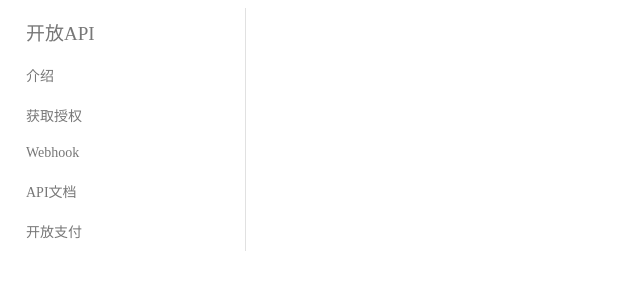
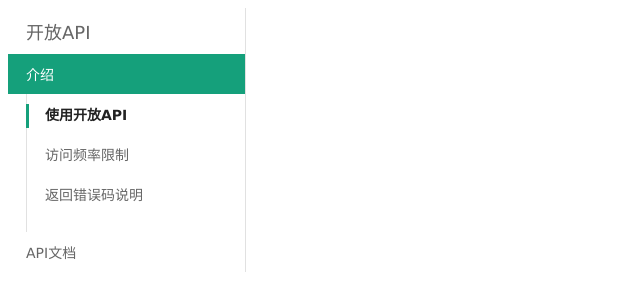
Before and after one commit to Grifree/Grifreegit, a plain HTML site: page navbar/navbar.html in a window 1280 px wide. Shown: the whole page, without its empty margins (0-640 px from the left). Drawn offline with nearby package versions, Linux system fonts and the light colour scheme; a web font is replaced by a local one.

Commit message:
html结构重铸

```diff
--- a/navbar/navbar.css
+++ b/navbar/navbar.css
@@ -1,99 +1,90 @@
 @font-face {
-	font-family: 'iconfont';
-    src: url('iconfont/ui-navbar-iconfont-xia.eot'); /* IE9*/
-    src: url('iconfont/ui-navbar-iconfont-xia.eot?#iefix') format('embedded-opentype'), /* IE6-IE8 */
-    url('iconfont/ui-navbar-iconfont-xia.woff') format('woff'), /* chrome、firefox */
-    url('iconfont/ui-navbar-iconfont-xia.ttf') format('truetype'), /* chrome、firefox、opera、Safari, Android, iOS 4.2+*/
-    url('iconfont/ui-navbar-iconfont-xia.svg#iconfont') format('svg'); /* iOS 4.1- */
+	font-family: 'ui-sidebar-iconfont-down';
+    src: url('iconfont/ui-sidebar-iconfont-down.eot'); /* IE9*/
+    src: url('iconfont/ui-sidebar-iconfont-down.eot?#iefix') format('embedded-opentype'), /* IE6-IE8 */
+    url('iconfont/ui-sidebar-iconfont-down.woff') format('woff'), /* chrome、firefox */
+    url('iconfont/ui-sidebar-iconfont-down.ttf') format('truetype'), /* chrome、firefox、opera、Safari, Android, iOS 4.2+*/
+    url('iconfont/ui-sidebar-iconfont-down.svg#iconfont') format('svg'); /* iOS 4.1- */
 }
-.ui-navbar-iconfont-xia{
-    font-family:"iconfont" !important;
+
+.ui-siderbar-item-title-onselected:after{
+    content:"\e60d";
+     font-family:"ui-sidebar-iconfont-down" !important;
     font-size:16px;
     font-style:normal;
     -webkit-font-smoothing: antialiased;
     -webkit-text-stroke-width: 0.2px;
     -moz-osx-font-smoothing: grayscale;
+    display: inline-block;
     position: absolute;
     right: 18px;
     top: 10px;
     color: #fff;
 }
 
-/*0,0,1,0*/
-.ui-navbar{
+.ui-sidebar-item-list-text-onselected:after{
+    content: " ";
+    position: absolute;
+    left: 18px;
+    width: 3px;
+    vertical-align: middle;
+    height: 24px;
+    display: inline-block;
+    background-color: #15A07B;
+    margin: 0;
+    border: 0;
+    padding: 0;
+}
+.ui-sidebar{
+    font-family: 'Microsoft Yahei',verdana,sans-serif;
     text-align: left;
-}
-.ui-navbar-main{
-	border-right:1px solid #e1e1e1;
+    border-right: 1px solid #e1e1e1;
     width:237px;
     background-color: #fff;
-	padding: 0px;
-	margin:0px;
     border-spacing: 0px;
     border-collapse: collapse;
+    color: #666;
 }
-.ui-navbar-title{
-	color: #777;
-    font: 19px 微软雅黑;
-    padding: 10px 0;
-	margin-left: 18px;
+
+.ui-sidebar-title{
+    font-size: 18px;
+    padding: 10px 0 10px 18px;
 }
-.ui-navbar-main {
-	cursor: pointer;
-	font:14px 微软雅黑;
-	color: #777;
-	font-size: 10pt;
+.ui-sidebar-item {
+    font-size: 14px;
+    position: relative;
+    cursor:pointer;
 }
-.ui-navbar-item-list {
+.ui-siderbar-item-title{
+    padding: 10px 0 10px 18px;
+}
+.ui-siderbar-item-list{
+    list-style-type: none;
     border-left: 1px solid #e1e1e1;
-    margin-left: 18px;
-    padding-bottom: 18px;
+    padding:0px 0px 18px 0px;
+    margin: 0px 0px 0px 18px;
     display: none;
 }
-.ui-navbar-item-title{
-    padding: 10px 0 10px 18px;
-    position: relative;
+.ui-sidebar-item-list-text{
+    padding: 10px 0px 10px 18px;
 }
-
-/*0,0,1,1*/
-.ui-navbar-item-list li{
-	color: #777;
-	font:14px 微软雅黑;
-    padding: 10px 0 10px 18px;
-    list-style-type: none;
+.ui-sidebar-item-list-text:hover{
+    background-color: #f3f3f3;
 }
-.ui-navbar-item-title span{
-	color: #777;
-	font: 14px 微软雅黑;
-	display: block;
-}
-
-/*0,0,1,0*/
-.ui-navbar-item-title:hover{
+.ui-siderbar-item-title:hover{
     background-color: #f3f3f3;
 }
 
-/*0,0,1,1*/
-.ui-navbar-item-list li:hover{
-	background-color: #f3f3f3;
+.ui-siderbar-item-title-onselected{
+    background-color: #15A07B;
+    color: #fff;
+}.ui-siderbar-item-title-onselected:hover{
+    background-color: #15A07B;
 }
-
-/*0,0,2,0*/
-.ui-navbar-item-list .onSelected{
-	color: #000;
+.ui-sidebar-item-list-text-onselected{
+    color: #222;
     font-weight: 900;
-	border-left: 2px solid #16ad16;
-	padding-left: 16px;
 }
-/*0,0,3,0*/
-.ui-navbar-item.onSelected .ui-navbar-item-title{
-	background: #16ad16;
+.ui-siderbar-item-list-onselected{
+    display: block;
 }
-/*0,0,3,0*/
-.ui-navbar-item.onSelected .ui-navbar-item-list{
-	display:block;
-}
-/*0,0,3,1*/
-.ui-navbar-item.onSelected .ui-navbar-item-title span{
-	color:#fff;
-}
--- a/navbar/navbar.html
+++ b/navbar/navbar.html
@@ -6,96 +6,27 @@
 	<link rel="stylesheet" type="text/css" href="./navbar.css">
 </head>
 <body>
-	<div class="ui-navbar" >
-		<div class="ui-navbar-main">
-			<div class="ui-navbar-title">
-				<span>开放API</span>
-			</div>
-				<div class=ui-navbar-item )>
-					<div class="ui-navbar-item-title">
-						<span >介绍</span>
-						<i class="ui-navbar-iconfont-xia">&#xe60d;</i>
-					</div>
-					<div  id=a0 class="ui-navbar-item-list" >
-						<li class="ui-navbar-item-list-li onSelected">使用开放API</li>
-						<li class="ui-navbar-item-list-li">访问频率限制</li>
-						<li class="ui-navbar-item-list-li">返回错误码说明</li>
-					</div>
-				</div>
-				<div class=ui-navbar-item >
-					<div class="ui-navbar-item-title">
-						<span >获取授权</span>
-						<i class="ui-navbar-iconfont-xia">&#xe60d;</i>
-					</div>
-					<div  id=a1 class="ui-navbar-item-list">
-						<li class="ui-navbar-item-list-li onSelected">开放应用授权</li>
-						<li class="ui-navbar-item-list-li">私有应用授权</li>
-					</div>
-				</div>
-				<div class=ui-navbar-item>
-					<div class="ui-navbar-item-title">
-						<span >Webhook</span>
-						<i class="ui-navbar-iconfont-xia">&#xe60d;</i>
-					</div>
-					<div id=a2 class="ui-navbar-item-list">
-						<li class="ui-navbar-item-list-li onSelected">Webhook介绍</li>
-					</div>
-				</div>
-				<div class=ui-navbar-item >
-					<div class="ui-navbar-item-title">
-						<span >API文档</span>
-						<i class="ui-navbar-iconfont-xia">&#xe60d;</i>
-					</div>
-					<div id=a3 class="ui-navbar-item-list">
-						<li class="ui-navbar-item-list-li onSelected">Shop</li>
-						<li class="ui-navbar-item-list-li">Metafields</li>
-						<li class="ui-navbar-item-list-li">Customer</li>
-						<li class="ui-navbar-item-list-li">CustomerAddress</li>
-						<li class="ui-navbar-item-list-li">Account</li>
-						<li class="ui-navbar-item-list-li">Product</li>
-						<li class="ui-navbar-item-list-li">ProductVariant</li>
-						<li class="ui-navbar-item-list-li">Theme</li>
-						<li class="ui-navbar-item-list-li">Asset</li>
-						<li class="ui-navbar-item-list-li">Country</li>
-						<li class="ui-navbar-item-list-li">Province</li>
-						<li class="ui-navbar-item-list-li">City</li>
-						<li class="ui-navbar-item-list-li">District</li>
-						<li class="ui-navbar-item-list-li">ScriptTag</li>
-						<li class="ui-navbar-item-list-li">Order</li>
-						<li class="ui-navbar-item-list-li">Shipment</li>
-						<li class="ui-navbar-item-list-li">ShipmentSupplier</li>
-						<li class="ui-navbar-item-list-li">PaymentMethod</li>
-						<li class="ui-navbar-item-list-li">Redirect</li>
-						<li class="ui-navbar-item-list-li">Page</li>
-						<li class="ui-navbar-item-list-li">Webhook</li>
-						<li class="ui-navbar-item-list-li">OpenPayment</li>
-					</div>
-				</div>
-				<div class=ui-navbar-item >
-					<div class="ui-navbar-item-title">
-						<span >开放支付</span>
-						<i class="ui-navbar-iconfont-xia">&#xe60d;</i>
-					</div>
-					<div id=a4 class="ui-navbar-item-list" >
-						<li class="ui-navbar-item-list-li onSelected">开放支付</li>
-					</div>
-				</div>
+	<div class="ui-sidebar">
+		<div class="ui-sidebar-title">开放API</div>
+		<div class="ui-sidebar-item ">
+			<div class="ui-siderbar-item-title ui-siderbar-item-title-onselected">介绍</div>
+			<ul class="ui-siderbar-item-list ui-siderbar-item-list-onselected">
+				<li class="ui-sidebar-item-list-text ui-sidebar-item-list-text-onselected"><a >使用开放API</a></li>
+				<li class="ui-sidebar-item-list-text"><a>访问频率限制</a></li>
+				<li class="ui-sidebar-item-list-text"><a>返回错误码说明</a></li>
+			</ul>
+		</div>
+		<div class="ui-sidebar-item">
+			<div class="ui-siderbar-item-title">API文档</div>
+			<ul class="ui-siderbar-item-list">
+				<li class="ui-sidebar-item-list-text"><a>Shop</a></li>
+				<li class="ui-sidebar-item-list-text"><a>Metafields</a></li>
+				<li class="ui-sidebar-item-list-text"><a>Customer</a></li>
+			</ul>
 		</div>
 	</div>
 	<script src="http://cdn.bootcss.com/jquery/1.11.2/jquery.js"></script>
 	<script type="text/javascript">
 
-	$(function(){
-		$(".ui-navbar-item").on('click', function () {
-
-			$(this).addClass('onSelected').siblings().removeClass("onSelected");
-		})
-	})
-	$(function(){
-		$(".ui-navbar-item-list-li").on('click', function () {
-			$(this).addClass('onSelected').siblings().removeClass("onSelected");
-		})
-	})
-	</script>
 </body>
 </html>
```
Lines whose indentation alone changed are shown as unchanged.
